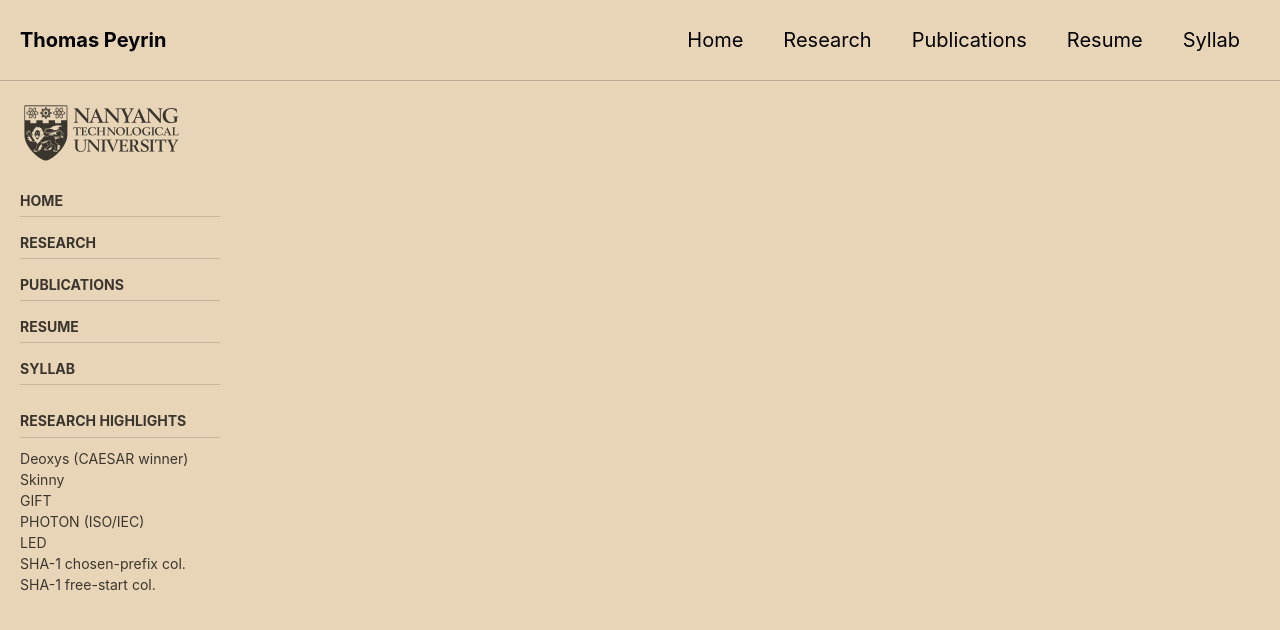
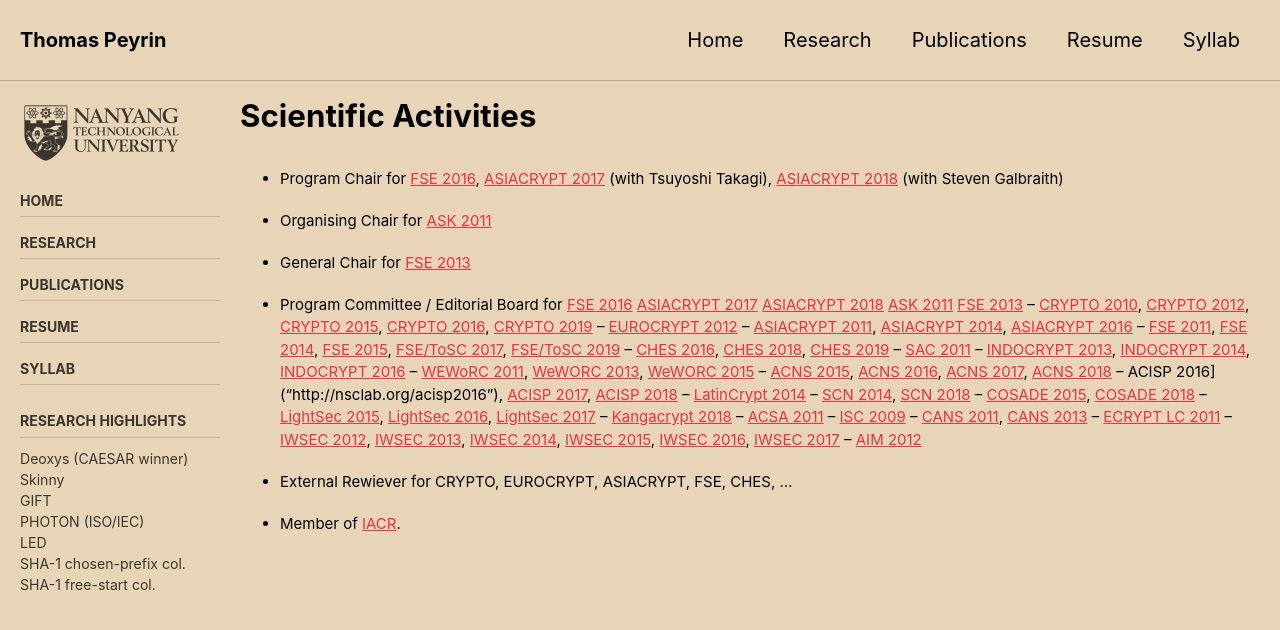
Before and after one commit to thomaspeyrin/web, a Jekyll site: the page built from research.md, in a window 1280 px wide and 900 px high. Shown: the top 630 px of the window. Built offline with Jekyll 4.4.1, drawn with Linux system fonts in a browser that asks for light colours; cached includes are drawn as plain includes; nearby versions of some CDN libraries; our own code applies the rules of GitHub Pages for plain Markdown files.

Commit message:
Update research.md

```diff
--- a/research.md
+++ b/research.md
@@ -10,3 +10,44 @@ sidebar:
   - title: " "
     nav: "research"
 ---
+
+
+# Scientific Activities
+
+- Program Chair for [FSE 2016](http://fse.rub.de/), [ASIACRYPT 2017](http://asiacrypt.iacr.org/2017/) (with Tsuyoshi Takagi), [ASIACRYPT 2018](https://asiacrypt.iacr.org/2018/) (with Steven Galbraith)
+
+- Organising Chair for [ASK 2011](http://www1.spms.ntu.edu.sg/~ask2011/)
+
+- General Chair for [FSE 2013](http://fse2013.spms.ntu.edu.sg/)
+
+- Program Committee / Editorial Board for
+[FSE 2016]("http://fse.rub.de")
+[ASIACRYPT 2017]("http://asiacrypt.iacr.org/2017")
+[ASIACRYPT 2018]("https://asiacrypt.iacr.org/2018")
+[ASK 2011]("http://www1.spms.ntu.edu.sg/~ask2011")
+[FSE 2013]("http://fse2013.spms.ntu.edu.sg")
+-- [CRYPTO 2010]("http://www.iacr.org/conferences/crypto2010"), [CRYPTO 2012]("http://www.iacr.org/conferences/crypto2012"), [CRYPTO 2015]("http://www.iacr.org/conferences/crypto2015"), [CRYPTO 2016]("http://www.iacr.org/conferences/crypto2016"), [CRYPTO 2019]("http://www.iacr.org/conferences/crypto2019")
+-- [EUROCRYPT 2012]("http://www.cs.bris.ac.uk/eurocrypt2012")
+-- [ASIACRYPT 2011]("http://cist.korea.ac.kr/~asiacrypt2011/index.php?cont=home"), [ASIACRYPT 2014]("http://www.iacr.org/conferences/asiacrypt2014"), [ASIACRYPT 2016]("http://asiacrypt2016.com")
+-- [FSE 2011]("http://fse2011.mat.dtu.dk"), [FSE 2014]("http://fse2014.isg.rhul.ac.uk"), [FSE 2015]("http://light-sec.org/fse2015"), [FSE/ToSC 2017]("http://www.nuee.nagoya-u.ac.jp/labs/tiwata/fse2017"), [FSE/ToSC 2019]("https://fse.iacr.org/2019")
+-- [CHES 2016]("http://www.chesworkshop.org/ches2016/index.php"), [CHES 2018]("https://ches.iacr.org/2018"), [CHES 2019]("https://ches.iacr.org/2019")
+-- [SAC 2011]("http://sac2011.ryerson.ca")
+-- [INDOCRYPT 2013]("http://indocrypt.hbni.ac.in"), [INDOCRYPT 2014]("http://cse.iitkgp.ac.in/conf/INDOCRYPT2014"), [INDOCRYPT 2016]("https://sites.google.com/site/thomaspeyrin/goog_1654583412")
+-- [WEWoRC 2011]("http://www.uni-weimar.de/cms/medien/mediensicherheit/weworc-2011/home.html"), [WeWORC 2013]("http://2013.weworc.eu"), [WeWORC 2015]("http://2015.weworc.eu")
+-- [ACNS 2015]("http://acns2015.cs.columbia.edu"), [ACNS 2016]("http://acns2016.sccs.surrey.ac.uk"), [ACNS 2017]("https://cy2sec.comm.eng.osaka-u.ac.jp/acns2017"), [ACNS 2018]("https://www.cosic.esat.kuleuven.be/events/acns2018")
+-- ACISP 2016]("http://nsclab.org/acisp2016"), [ACISP 2017]("http://acisp.massey.ac.nz"), [ACISP 2018]("https://ssl.informatics.uow.edu.au/acisp2018")
+-- [LatinCrypt 2014]("https://sites.google.com/site/latincrypt2014")
+-- [SCN 2014]("http://www.di.unisa.it/conferences/SCN14"), [SCN 2018]("http://scn.di.unisa.it")
+-- [COSADE 2015]("https://cosade.telecom-paristech.fr/cosade15/index.html"), [COSADE 2018]("http://www.cosade.org")
+-- [LightSec 2015]("https://wiki.crypto.rub.de/lightsec15/invited.html"), [LightSec 2016]("http://lightsec16.aksaray.edu.tr/tr"), [LightSec 2017]("http://www.sinconf.org/sin2017/workshop")
+-- [Kangacrypt 2018]("https://www.kangacrypt.info")
+-- [ACSA 2011]("http://www.ftrai.org/wcc2011/acsa")
+-- [ISC 2009]("http://isc09.dti.unimi.it/home")
+-- [CANS 2011]("http://www.infosec.sdu.edu.cn/cans2011"), [CANS 2013]("http://www.ic.unicamp.br/cans2013")
+-- [ECRYPT LC 2011]("http://www.uclouvain.be/crypto/ecrypt_lc11/welcome")
+-- [IWSEC 2012]("http://www.iwsec.org/2012"), [IWSEC 2013]("http://www.iwsec.org/2013"), [IWSEC 2014]("http://www.iwsec.org/2014"), [IWSEC 2015]("http://www.iwsec.org/2015"), [IWSEC 2016]("http://www.iwsec.org/2016"), [IWSEC 2017]("http://www.iwsec.org/2017")
+-- [AIM 2012]("http://web.ftrai.org/aim2012")
+
+- External Rewiever for CRYPTO, EUROCRYPT, ASIACRYPT, FSE, CHES, ...
+
+- Member of [IACR]("http://www.iacr.org").
```
